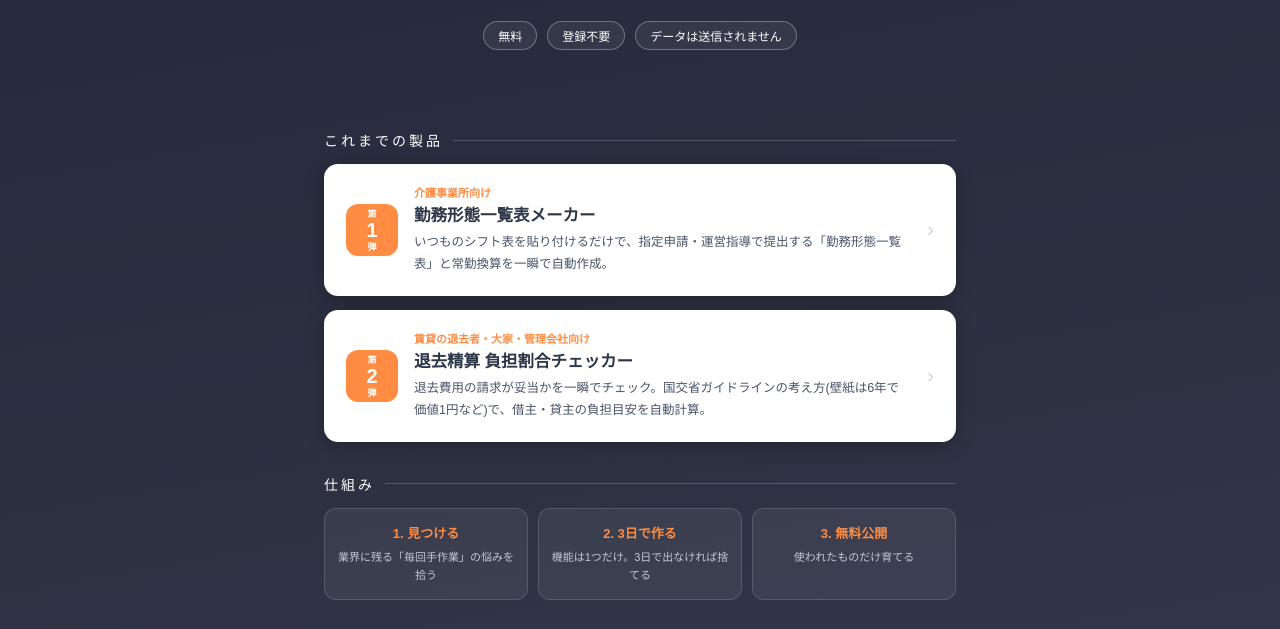
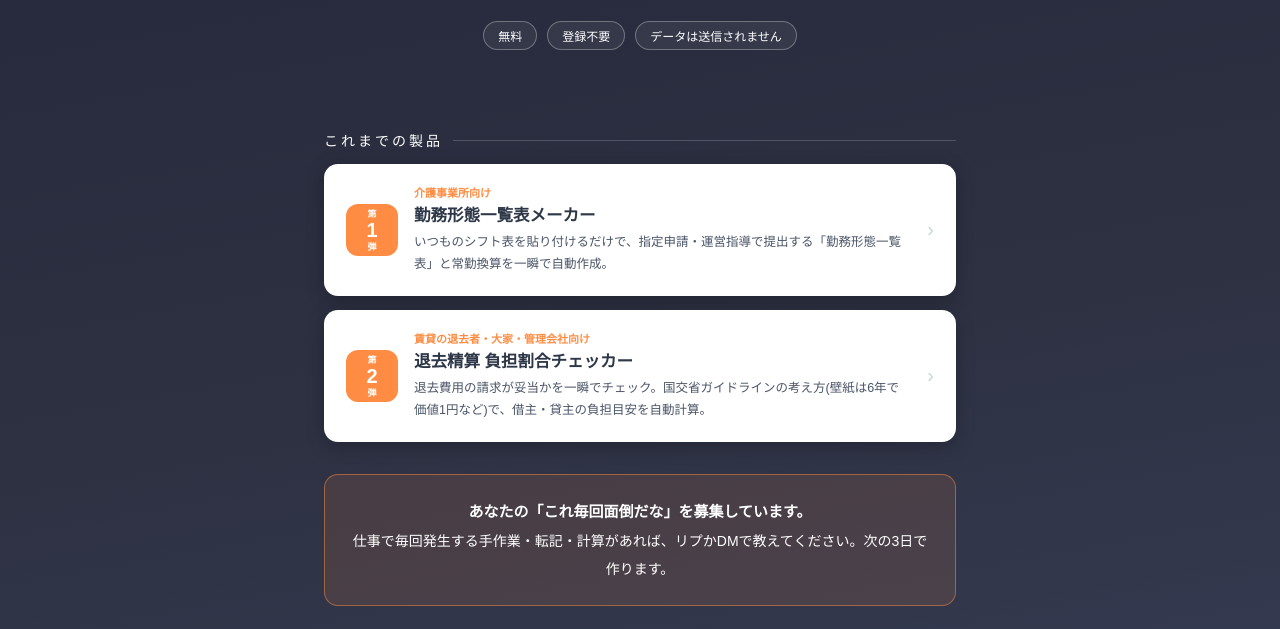
Before and after one commit to mikka-kojo/mikka-kojo.github.io, a plain HTML site: page index.html in a window 1280 px wide. Shown: the part 277-906 px from the top of the page. Drawn offline with Linux system fonts and the light colour scheme.

Commit message:
仕組みセクションを削除

```diff
--- a/index.html
+++ b/index.html
@@ -40,16 +40,11 @@
   .tool .for { font-size: 11px; color: var(--orange); font-weight: 700; margin-bottom: 2px; }
   .tool p { margin-top: 6px; font-size: 12.5px; color: #4a5568; line-height: 1.75; }
   .tool .arrow { margin-left: auto; color: #cbd5e0; font-size: 20px; flex-shrink: 0; }
-  .steps { display: flex; gap: 10px; }
-  .step { flex: 1; background: rgba(255,255,255,.06); border: 1px solid rgba(255,255,255,.14);
-    border-radius: 12px; padding: 14px 12px; color: #fff; text-align: center; }
-  .step b { display: block; font-size: 13px; margin-bottom: 6px; color: var(--orange); }
-  .step span { font-size: 11px; color: #c3c8d8; line-height: 1.7; display: block; }
   .request { margin-top: 32px; background: rgba(255,140,66,.12); border: 1px solid rgba(255,140,66,.5);
     border-radius: 14px; padding: 22px; color: #fff; font-size: 14px; line-height: 2; text-align: center; }
   .request b { font-size: 15px; }
   footer { text-align: center; font-size: 11px; color: rgba(255,255,255,.45); padding: 28px; }
-  @media (max-width: 520px) { .steps { flex-direction: column; } .logo { font-size: 36px; } }
+  @media (max-width: 520px) { .logo { font-size: 36px; } }
 </style>
 </head>
 <body>
@@ -85,13 +80,6 @@
     <div class="arrow">›</div>
   </a>
 
-  <div class="sec-title">仕組み</div>
-  <div class="steps">
-    <div class="step"><b>1. 見つける</b><span>業界に残る「毎回手作業」の悩みを拾う</span></div>
-    <div class="step"><b>2. 3日で作る</b><span>機能は1つだけ。3日で出なければ捨てる</span></div>
-    <div class="step"><b>3. 無料公開</b><span>使われたものだけ育てる</span></div>
-  </div>
-
   <div class="request">
     <b>あなたの「これ毎回面倒だな」を募集しています。</b><br>
     仕事で毎回発生する手作業・転記・計算があれば、リプかDMで教えてください。次の3日で作ります。
```
